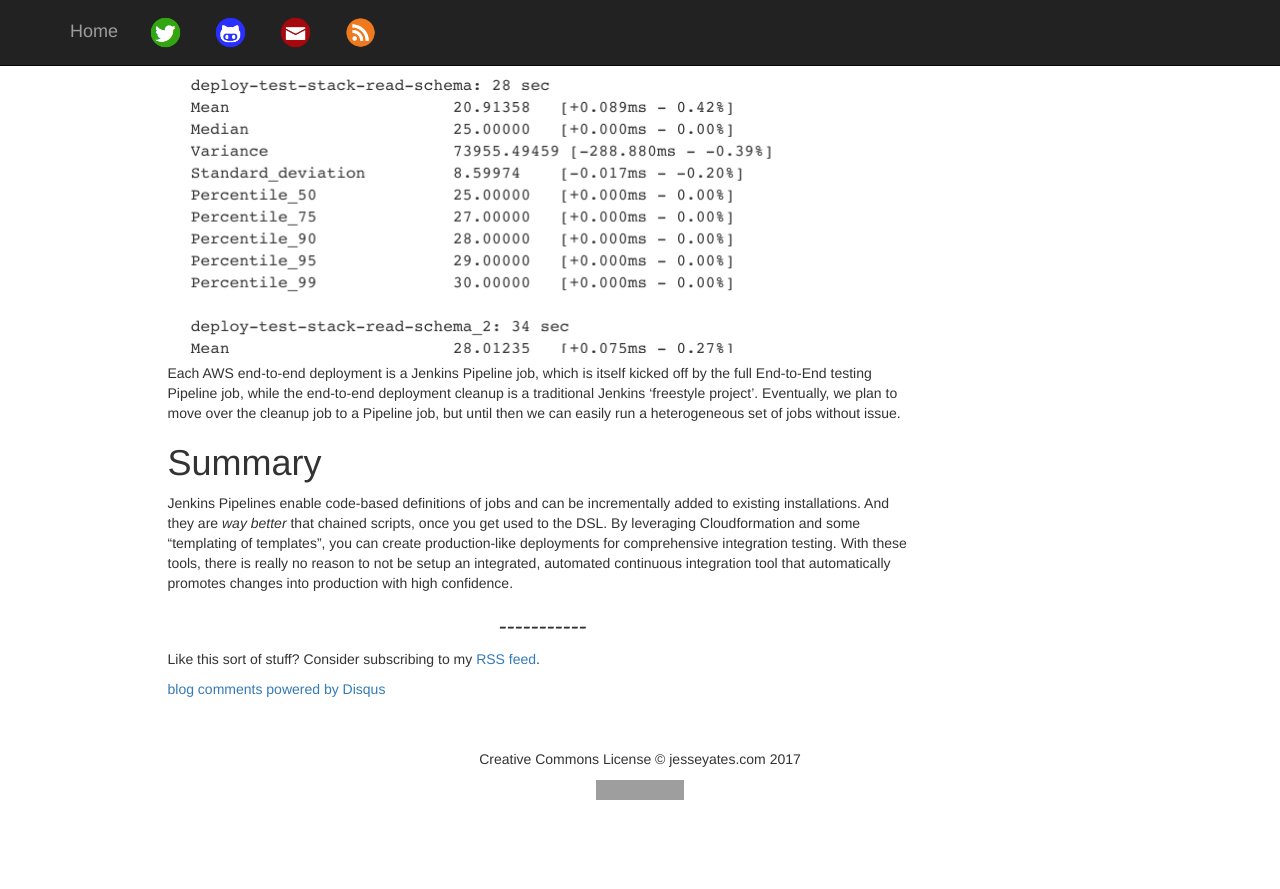
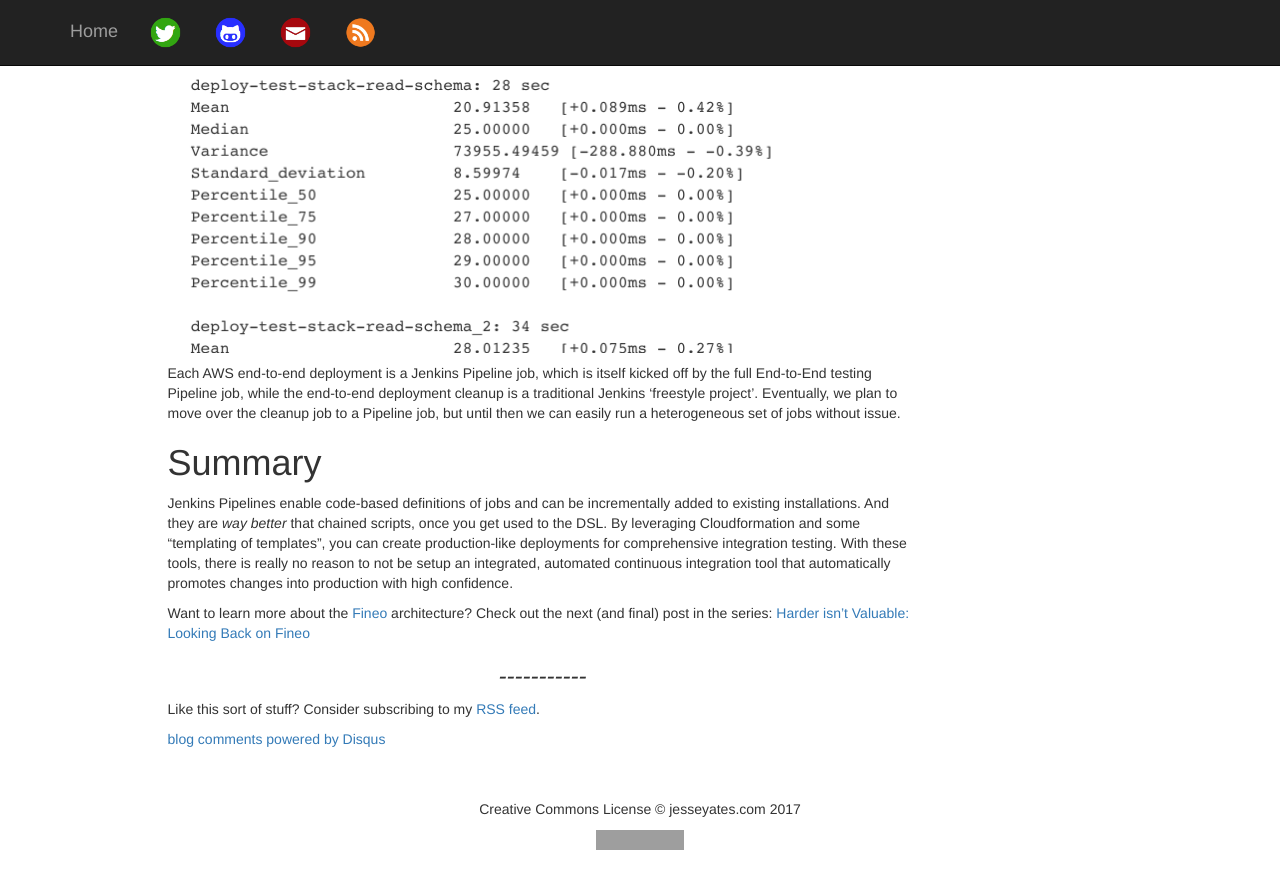
Before and after one commit to jyates/jyates.github.com, a Jekyll site: the page built from _posts/2017-05-22-cf-jenkins-pipelines.md, in a window 1280 px wide and 900 px high, scrolled down 4483 px. Shown: the top 889 px of the window. Built offline with Jekyll 4.4.1, drawn with Linux system fonts in a browser that asks for light colours; nearby versions of some CDN libraries; library files that are not in the unit come from our copies; comment, search, counter and statistics services are not loaded; before the commit the page ends 5333 px from its top, so only the background shows below that; some of the changed text lies outside the part shown; grey boxes are pictures that could not be loaded.

Commit message:
Publishing Fineo retro, linking to jenkins pipelines post

```diff
--- a/_posts/2017-05-22-cf-jenkins-pipelines.md
+++ b/_posts/2017-05-22-cf-jenkins-pipelines.md
@@ -1,6 +1,6 @@
 ---
 layout: post
-title: Building Up Continuous Integration with Jenkins
+title: Building Up Fineo's Continuous Integration with Jenkins
 location: San Francisco, CA
 tags: testing, aws, jenkins, spark, dynamodb, continuous integration, ci, lambda, pipelines
 ---
@@ -85,6 +85,10 @@ Each AWS end-to-end deployment is a Jenkins Pipeline job, which is itself kicked
 
 Jenkins Pipelines enable code-based definitions of jobs and can be incrementally added to existing installations. And they are _way better_ that chained scripts, once you get used to the DSL. By leveraging Cloudformation and some "templating of templates", you can create production-like deployments for comprehensive integration testing. With these tools, there is really no reason to not be setup an integrated, automated continuous integration tool that automatically promotes changes into production with high confidence.
 
+Want to learn more about the [Fineo] architecture? Check out the next (and final) post in the series: [Harder isn't Valuable: Looking Back on Fineo]
+
 [AWS Cloudformation]: https://aws.amazon.com/cloudformation/
 [Liquid]: https://shopify.github.io/liquid/
 [Jenkins]: https://jenkins.io/
+[Fineo]: http://fineo.io
+[Harder isn't Valuable: Looking Back on Fineo]: /2017/06/05/fineo-retro.html
```
Also changed, not shown: _drafts/architecture-lessons.md (+2 -0 lines), _posts/2017-06-05-fineo-retro.md (renamed from _drafts/fineo-retro.md, +3 -3 lines).
